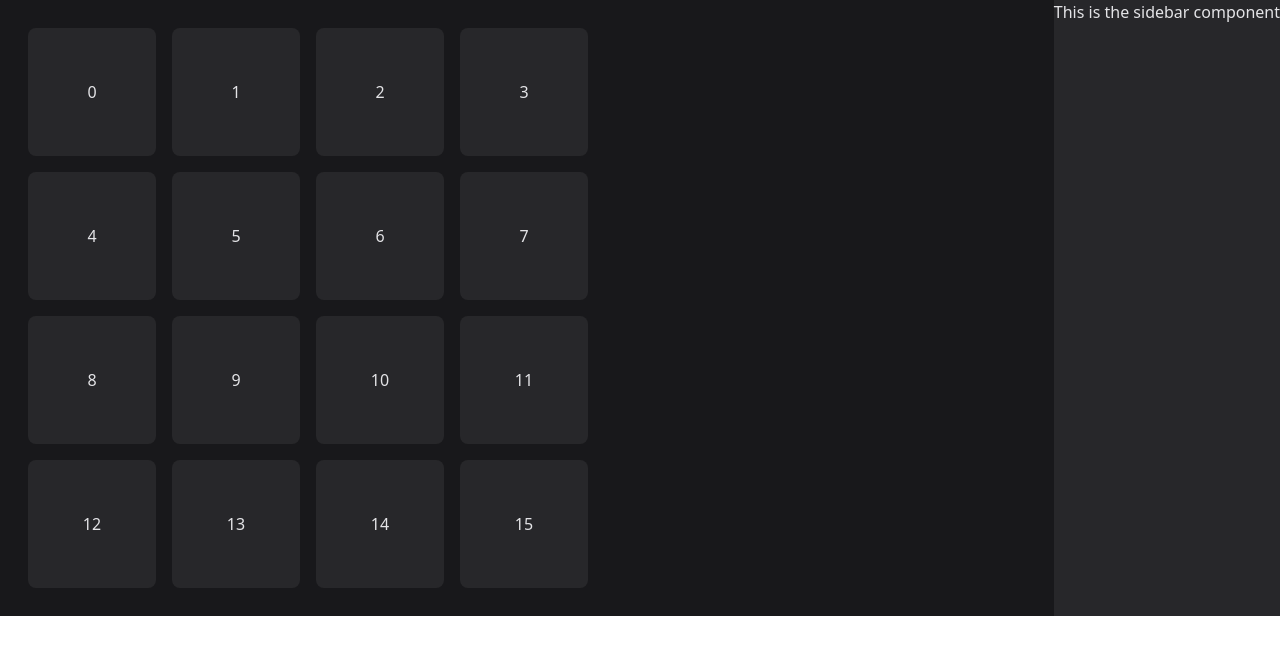
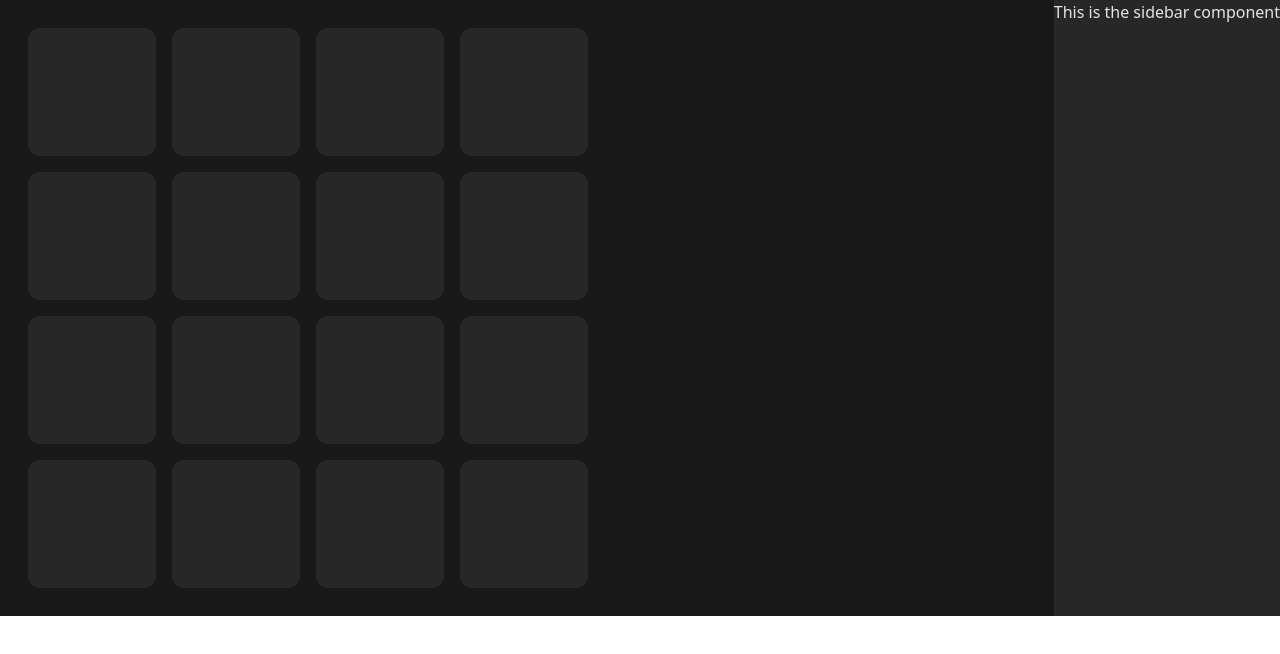
Before and after one commit to Jan-Slota-Foundation/frontend_dev, a Vue app: page /userinput in a window 1280 px wide. Shown: the top 654 px of the page. Built offline with nearby package versions, Linux system fonts and the light colour scheme.

Commit message:
button styles

```diff
--- a/src/components/Launchpad.vue
+++ b/src/components/Launchpad.vue
@@ -1,13 +1,11 @@
 <template>
   <div class="grid grid-cols-4 gap-4 max-w-[35rem]">
     <button
-      class="bg-zinc-800 hover:shadow-md hover:shadow-rose-600 rounded-lg aspect-square"
+      class="bg-zinc-800 hover:shadow-md hover:shadow-rose-600 rounded-xl aspect-square transition-all duration-200 ease-out active:bg-red-600 outline-none"
       @click="handleLaunchpadButtonClick()"
       v-for="(button, index) in numberOfButtons"
       :key="index"
-    >
-      {{ index }}
-    </button>
+    ></button>
   </div>
 </template>
 
```
